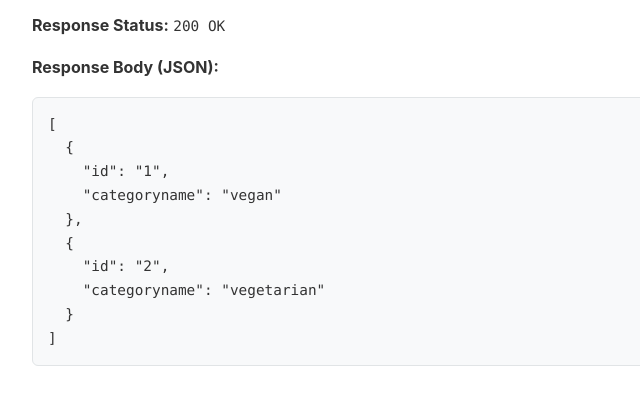
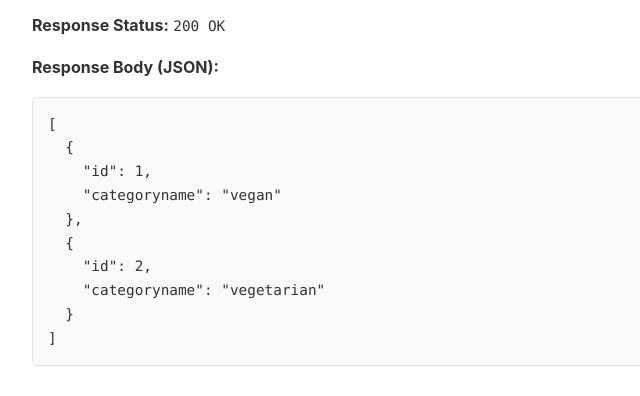
Before and after one commit to miors/recipe-backend, a website: page index.html in a window 1280 px wide. Shown: the part 2759-3155 px from the top of the page, 208-848 px from the left. Drawn offline with Linux system fonts and the light colour scheme.

Commit message:
fixed typo and API doc

```diff
--- a/index.html
+++ b/index.html
@@ -181,11 +181,11 @@
     <p><strong>Response Body (JSON):</strong></p>
     <pre><code>[
   {
-    "id": "1",
+    "id": 1,
     "categoryname": "vegan"
   },
   {
-    "id": "2",
+    "id": 2,
     "categoryname": "vegetarian"
   }
 ]</code></pre>
```
Also changed, not shown: readme.md.
